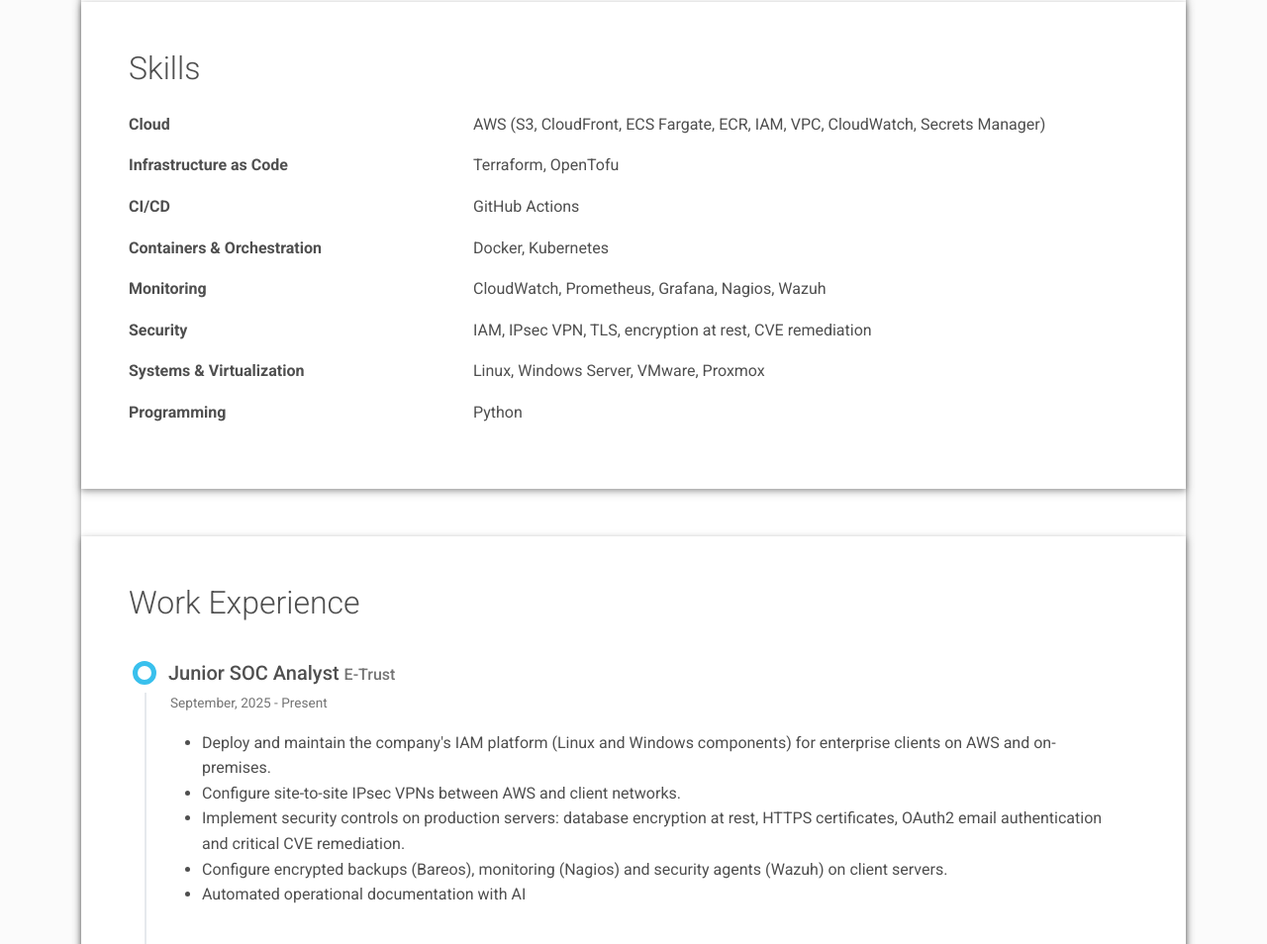
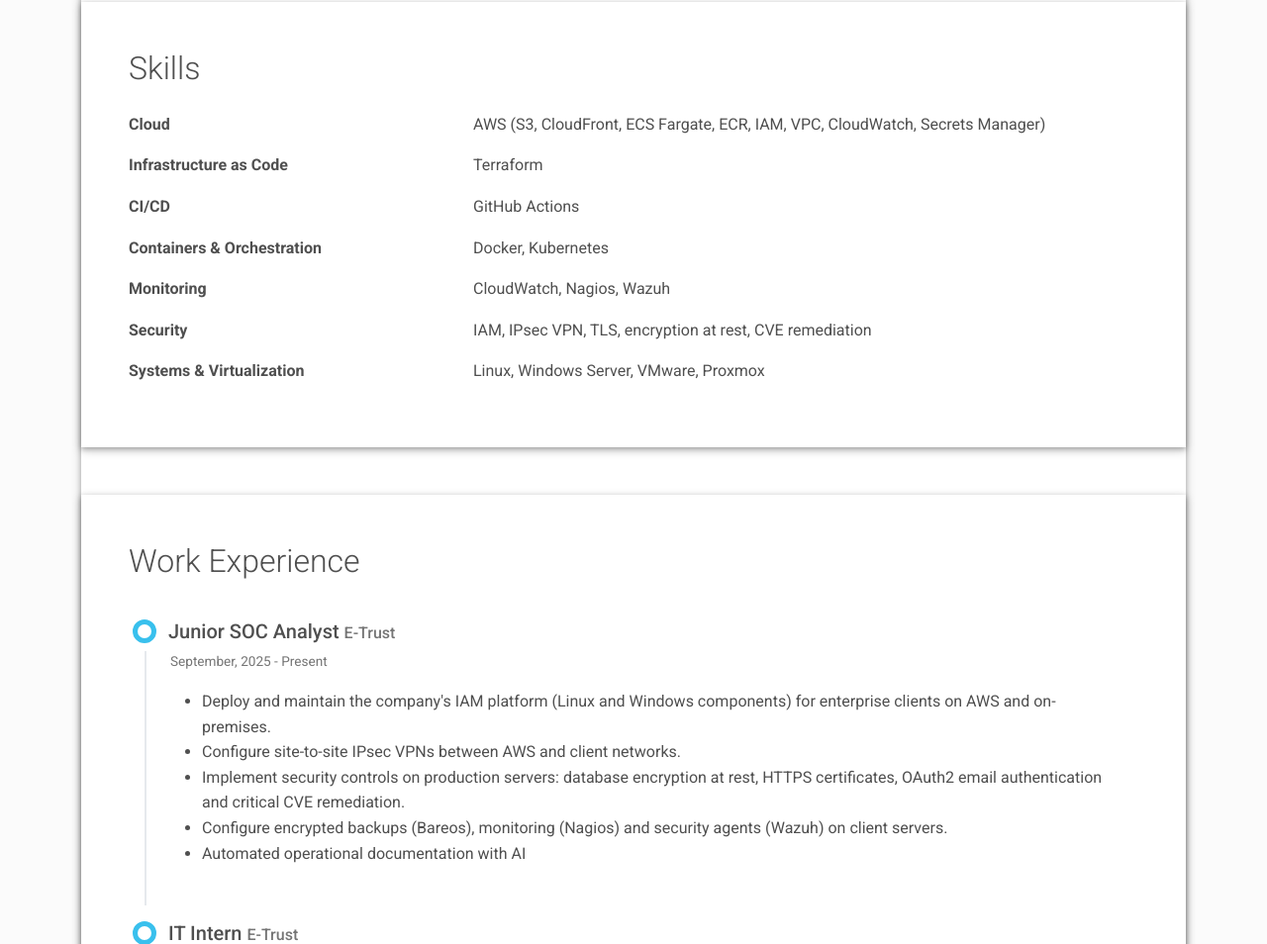
Before and after one commit to pedrohbortolini/cloud-resume-site, a plain HTML site: page site/index.html in a window 1280 px wide. Shown: the part 1008-1962 px from the top of the page at 99% size. Drawn offline with Linux system fonts and the light colour scheme.

Commit message:
content: trim skills list

```diff
--- a/site/index.html
+++ b/site/index.html
@@ -126,19 +126,17 @@
         <div class="col-sm-4 pb-2 fw-bolder">Cloud</div>
         <div class="col-sm-8 pb-3">AWS (S3, CloudFront, ECS Fargate, ECR, IAM, VPC, CloudWatch, Secrets Manager)</div>
         <div class="col-sm-4 pb-2 fw-bolder">Infrastructure as Code</div>
-        <div class="col-sm-8 pb-3">Terraform, OpenTofu</div>
+        <div class="col-sm-8 pb-3">Terraform</div>
         <div class="col-sm-4 pb-2 fw-bolder">CI/CD</div>
         <div class="col-sm-8 pb-3">GitHub Actions</div>
         <div class="col-sm-4 pb-2 fw-bolder">Containers &amp; Orchestration</div>
         <div class="col-sm-8 pb-3">Docker, Kubernetes</div>
         <div class="col-sm-4 pb-2 fw-bolder">Monitoring</div>
-        <div class="col-sm-8 pb-3">CloudWatch, Prometheus, Grafana, Nagios, Wazuh</div>
+        <div class="col-sm-8 pb-3">CloudWatch, Nagios, Wazuh</div>
         <div class="col-sm-4 pb-2 fw-bolder">Security</div>
         <div class="col-sm-8 pb-3">IAM, IPsec VPN, TLS, encryption at rest, CVE remediation</div>
         <div class="col-sm-4 pb-2 fw-bolder">Systems &amp; Virtualization</div>
         <div class="col-sm-8 pb-3">Linux, Windows Server, VMware, Proxmox</div>
-        <div class="col-sm-4 pb-2 fw-bolder">Programming</div>
-        <div class="col-sm-8 pb-3">Python</div>
       </div>
     </div>
   </div>
```
